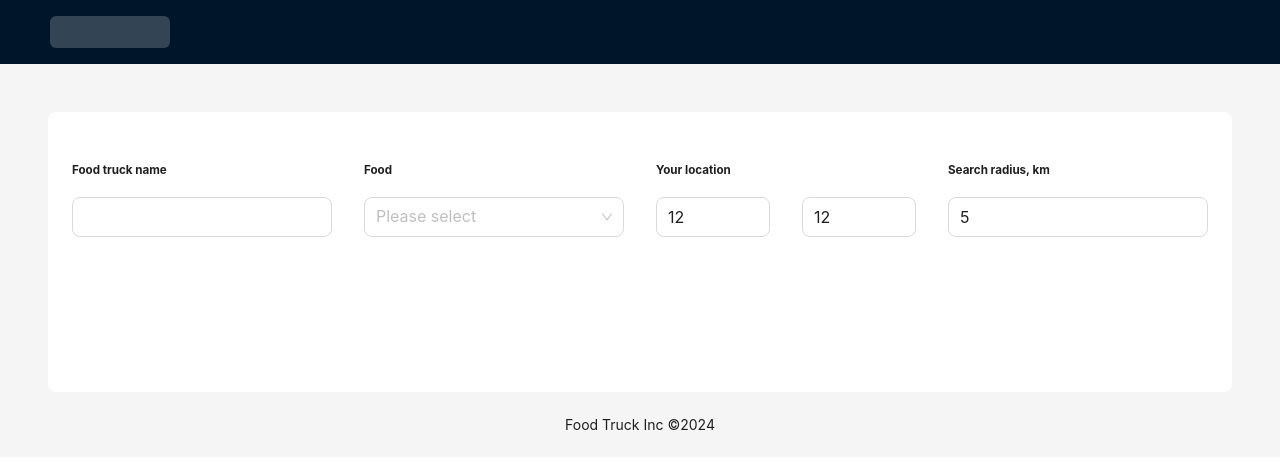
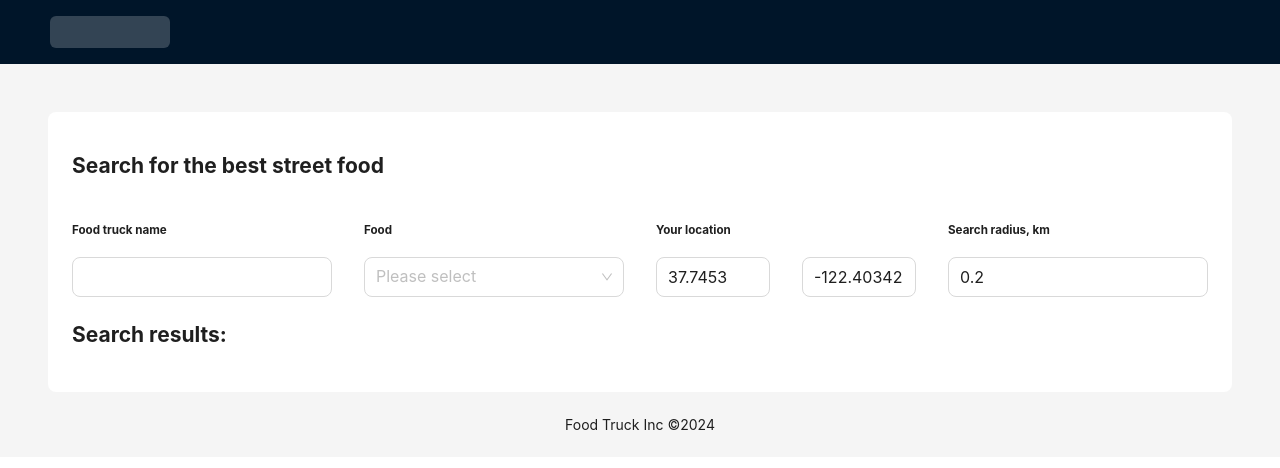
Before and after one commit to gryole/foodtruck-task-js, a React (Create React App) app in the folder frontend/: page / in a window 1280 px wide. Shown: the top 468 px of the page. Built offline with nearby package versions, Linux system fonts and the light colour scheme; no server answers.

Commit message:
Bind number inputs

```diff
--- a/frontend/src/App.tsx
+++ b/frontend/src/App.tsx
@@ -8,8 +8,11 @@ const style: React.CSSProperties = {padding: '8px 0'};
 
 const App: React.FC = () => {
     const {token: {colorBgContainer, borderRadiusLG}} = theme.useToken();
+    const [foodItems, setFoodItems] = useState([] as SelectProps['options']);
     const [searchTruckName, setSearchTruckName] = useState("");
-    const [foodItems, setFoodItems] = useState([] as SelectProps['options']);
+    const [searchLatitude, setSearchLatitude] = useState(37.74530);
+    const [searchLongitude, setSearchLongitude] = useState(-122.40342);
+    const [searchRadius, setSearchRadius] = useState(0.2);
 
     const fetchFoodItems = async () => {
         const response = await fetch("/api/foodtrucks/foodItems");
@@ -40,6 +43,7 @@ const App: React.FC = () => {
                     padding: 24,
                     borderRadius: borderRadiusLG,
                 }}>
+                    <h2>Search for the best street food</h2>
                     <Row gutter={{xs: 8, sm: 16, md: 24, lg: 32}}>
                         <Col className="gutter-row" xs={24} xl={6}>
                             <div style={style}>
@@ -65,12 +69,13 @@ const App: React.FC = () => {
                                 <h5>Your location</h5>
                                 <Row gutter={{xs: 8, sm: 16, md: 24, lg: 32}}>
                                     <Col span={12}>
-                                        <NumericInput value="12" onChange={() => {
-                                        }} style={{width: '100%'}} placeholder="Latitude"></NumericInput>
+                                        <NumericInput value={searchLatitude} onChange={setSearchLatitude}
+                                                      style={{width: '100%'}}
+                                                      placeholder="Latitude"></NumericInput>
                                     </Col>
                                     <Col span={12}>
-                                        <NumericInput value="12" onChange={() => {
-                                        }} style={{}} placeholder="Longitude"></NumericInput>
+                                        <NumericInput value={searchLongitude} onChange={setSearchLongitude} style={{}}
+                                                      placeholder="Longitude"></NumericInput>
                                     </Col>
                                 </Row>
                             </div>
@@ -78,11 +83,12 @@ const App: React.FC = () => {
                         <Col className="gutter-row" xs={24} xl={6}>
                             <div style={style}>
                                 <h5>Search radius, km</h5>
-                                <NumericInput value="5" onChange={() => {
-                                }} style={{}} placeholder="Search radius"></NumericInput>
+                                <NumericInput value={searchRadius} onChange={setSearchRadius} style={{}}
+                                              placeholder="Search radius"></NumericInput>
                             </div>
                         </Col>
                     </Row>
+                    <h2>Search results:</h2>
                 </div>
             </Content>
             <Footer style={{textAlign: 'center'}}>
--- a/frontend/src/components/NumericInput.tsx
+++ b/frontend/src/components/NumericInput.tsx
@@ -3,8 +3,8 @@ import {Input} from 'antd';
 
 interface NumericInputProps {
     style: React.CSSProperties;
-    value: string;
-    onChange: (value: string) => void;
+    value: number;
+    onChange: (value: number) => void;
     placeholder: string
 }
 
@@ -15,17 +15,18 @@ const NumericInput = (props: NumericInputProps) => {
         const {value: inputValue} = e.target;
         const reg = /^-?\d*(\.\d*)?$/;
         if (reg.test(inputValue) || inputValue === '' || inputValue === '-') {
-            onChange(inputValue);
+            onChange(parseFloat(inputValue));
         }
     };
 
     // '.' at the end or only '-' in the input box.
     const handleBlur = () => {
-        let valueTemp = value;
-        if (value.charAt(value.length - 1) === '.' || value === '-') {
-            valueTemp = value.slice(0, -1);
+        const strValue = '' + value;
+        let valueTemp = strValue;
+        if (strValue.charAt(strValue.length - 1) === '.' || strValue === '-') {
+            valueTemp = strValue.slice(0, -1);
         }
-        onChange(valueTemp.replace(/0*(\d+)/, '$1'));
+        onChange(parseFloat(valueTemp.replace(/0*(\d+)/, '$1')));
     };
 
     return (
@@ -36,7 +37,7 @@ const NumericInput = (props: NumericInputProps) => {
             onChange={handleChange}
             onBlur={handleBlur}
             placeholder={placeholder}
-            maxLength={16}
+            maxLength={24}
         />
     );
 };
```
